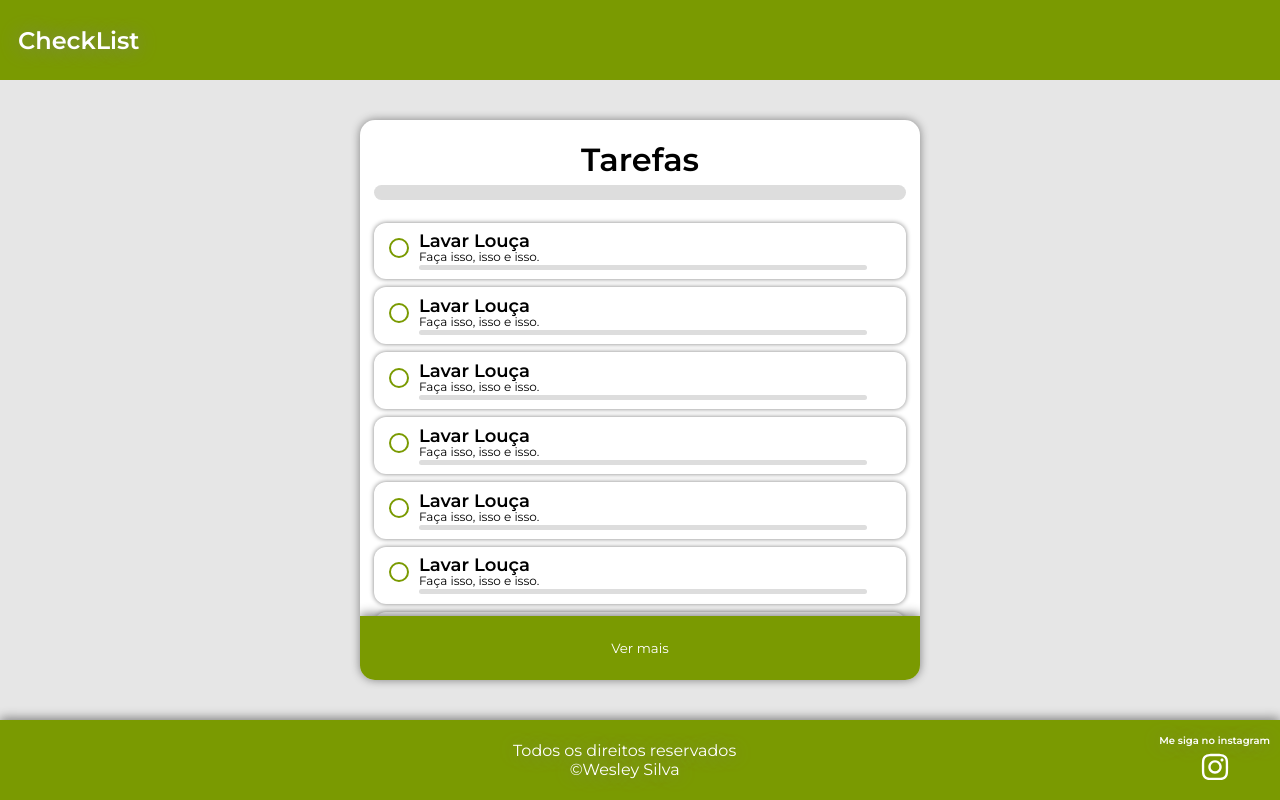
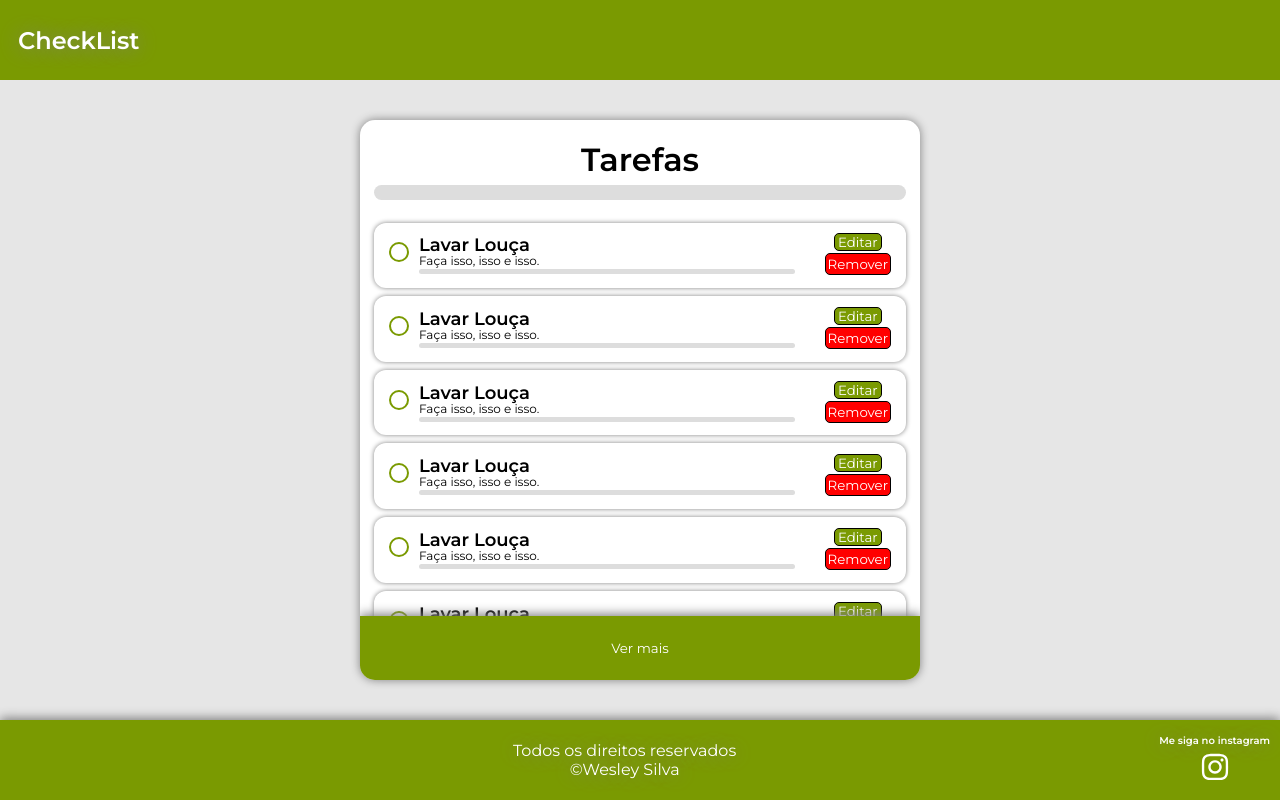
Before and after one commit to Wesleyleopoldo/check-list, a React (Vite) app: page / in a window 1280 px wide. Built offline with nearby package versions, Linux system fonts and the light colour scheme.

Commit message:
feat: edita componente da task

```diff
--- a/src/components/TasksAdmin/index.jsx
+++ b/src/components/TasksAdmin/index.jsx
@@ -18,8 +18,8 @@ export default function TasksAdmin(props) {
 
             <div className="checkbox-div">
                 <input type="checkbox" name="checked" id="1" className="custom-checkbox"
-                checked={checked}
-                onChange={fillTask}
+                    checked={checked}
+                    onChange={fillTask}
                 />
             </div>
 
@@ -33,8 +33,14 @@ export default function TasksAdmin(props) {
                 </div>
 
                 <div className="task-progress">
-                    <div className="task-progress-fill" style={{width: `${progress}%`}}></div>
+                    <div className="task-progress-fill" style={{ width: `${progress}%` }}></div>
                 </div>
+
+            </div>
+
+            <div className="options-admin">
+                <button className="btn-editar">Editar</button>
+                <button className="btn-remover">Remover</button>
             </div>
         </div>
     )
--- a/src/components/TasksAdmin/styles.css
+++ b/src/components/TasksAdmin/styles.css
@@ -1,6 +1,6 @@
 .task-container {
     display: flex;
-    height: 13%;
+    height: 15%;
     align-items: center;
     padding: 15px;
     gap: 10px;
@@ -32,7 +32,7 @@
 }
 
 .checkbox-div .custom-checkbox:checked {
-    background-color: #7A9A01;
+    background-color: var(--color-default);
 }
 
 .checkbox-div .custom-checkbox:checked::after {
@@ -75,6 +75,34 @@
 .task-description p {
     padding-bottom: 1px;
     padding-top: 0px;
+}
+
+.options-admin {
+    display: flex;
+    align-items: center;
+    flex-direction: column;
+    margin: 0;
+    gap: 2px;
+}
+
+.options-admin .btn-editar, .options-admin .btn-remover {
+    cursor: pointer;
+}
+
+.options-admin .btn-editar {
+    width: 3rem;
+    border-radius: 5px;
+    border: 1px solid black;
+    background-color: var(--color-default);
+    color: white;
+}
+
+.options-admin .btn-remover {
+    background-color: red;
+    color: white;
+    border-radius: 5px;
+    border: 1px solid black;
+    padding: 2px;
 }
 
 @media (max-width: 800px) {
```
